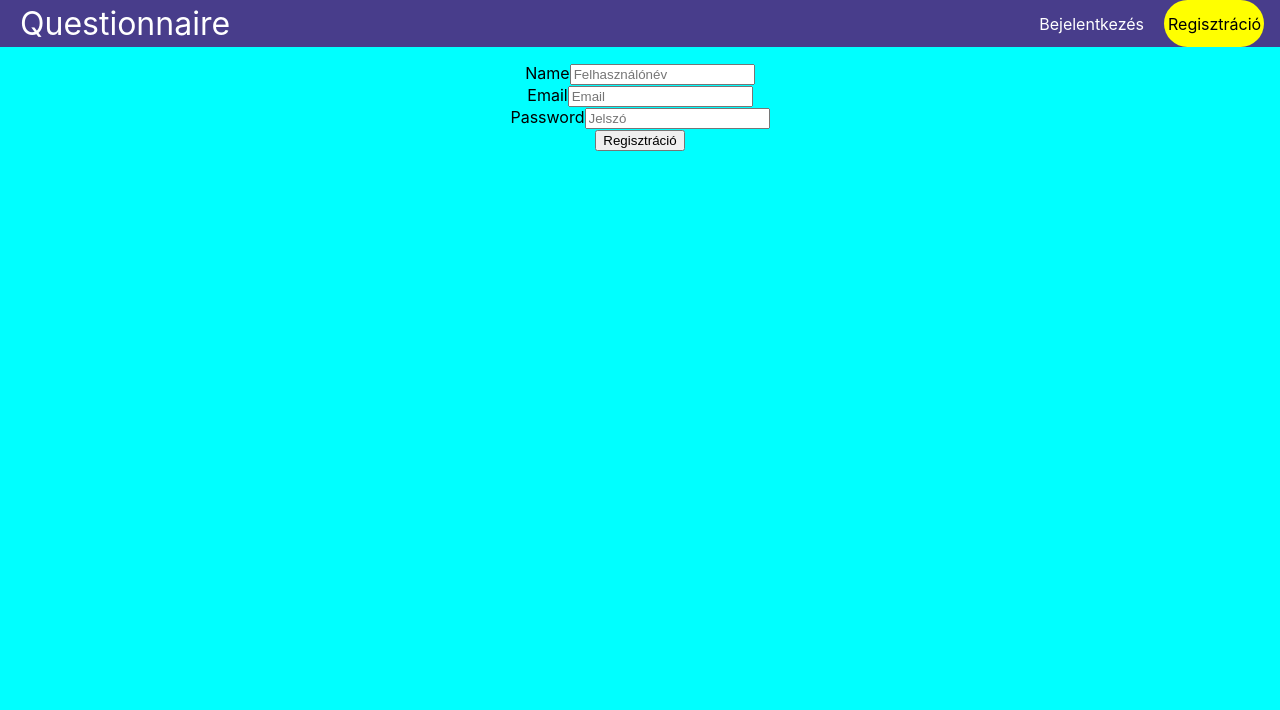
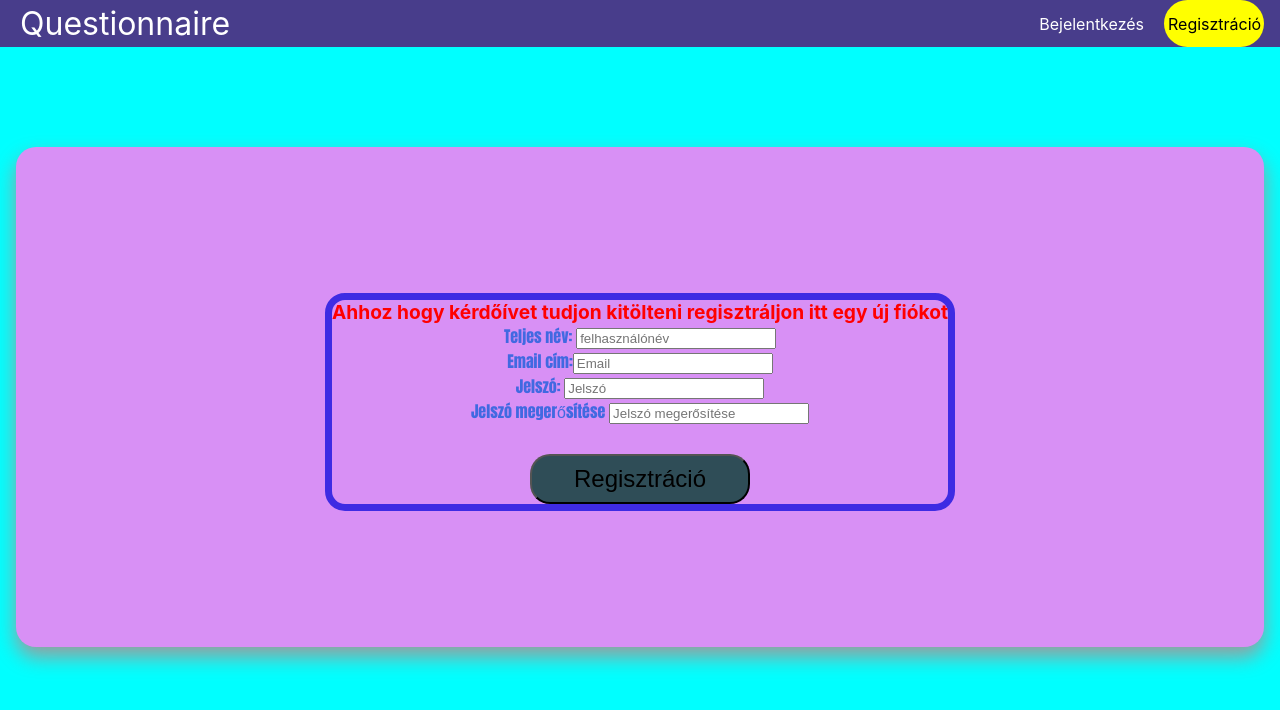
Before and after one commit to JaniITmer/Nagy-Projektmunka, a React (Create React App) app in the folder questionnaire/frontend/: page /register in a window 1280 px wide. Shown: the top 710 px of the page. Built offline with nearby package versions, Linux system fonts and the light colour scheme.

Commit message:
Register.js javítás

```diff
--- a/questionnaire/frontend/src/pages/Login.js
+++ b/questionnaire/frontend/src/pages/Login.js
@@ -8,7 +8,6 @@ import passwd_icon from '../images/password.png'
 
 export default function Login() {
     const [values, setValues] = useState({
-
         email: '',
         password: ''
     })
@@ -31,8 +30,6 @@ export default function Login() {
                 } else {
                     alert("Hibás felhasználónév vagy jelszó!");
                 }
-
-                console.log("siker");
             })
             .catch(err => console.log(err));
     }
--- a/questionnaire/frontend/src/pages/Register.js
+++ b/questionnaire/frontend/src/pages/Register.js
@@ -26,63 +26,43 @@ export default function Register() {
         axios.post('http://localhost:8081/questionnaire_db', values)
             .then(res => {
                 navigate('/login');
-                console.log("siker");
             })
             .catch(err => console.log(err));
     }
 
     return (
-        <div>
+        <div className='register-page'>
             <div>
-                <form action="" onSubmit={handleSubmit}>
-                    <div className='mb-3'>
-                        <label htmlFor="username">Name</label>
-                        <input type="text" placeholder='Felhasználónév' name='username'
-                        onChange={handleInput}/>
-                    </div>
-                    <div className='mb-3'>
-                        <label htmlFor="email">Email</label>
-                        <input type="email" placeholder='Email' name='email'
-                        onChange={handleInput}/>
-                    </div>
-                    <div className='mb-3'>
-                        <label htmlFor="password">Password</label>
-                        <input type="password" placeholder='Jelszó' name='password'
-                        onChange={handleInput}/>
-                    </div>
-                    <button type='submit'>Regisztráció</button>
-                </form>
-            </div>
-        </div>
-        /*
-        <div className='register-page'>
-            <div className="form">
                 <div className='header'>
-                    <div className="form-body red-rounded-border">
+                    <form className="form-body red-rounded-border" action="" onSubmit={handleSubmit}>
                         <div className='cim'>Ahhoz hogy kérdőívet tudjon kitölteni regisztráljon itt egy új fiókot</div>
                         <div className="username">
-                            <label className="form__label" for="username">Teljes név: </label>
-                            <input  type="text" name="" id="username"  className="form__input" placeholder="felhasználónév"/>
+                            <label className="form__label" htmlFor="username">Teljes név: </label>
+                            <input  type="text" id="username"  className="form__input" placeholder="felhasználónév"
+                            name="username" onChange={handleInput}/>
                         </div>
                         <div className="email">
-                            <label className="form__label" for="email">Email cím:</label>
-                            <input  type="email" id="email" className="form__input" placeholder="Email"/>
+                            <label className="form__label" htmlFor="email">Email cím:</label>
+                            <input  type="email" id="email" className="form__input" placeholder="Email"
+                            name="email" onChange={handleInput}/>
                         </div>
                         <div className="password">
-                            <label className="form__label" for="password">Jelszó: </label>
-                            <input className="form__input" type="password"  id="password" placeholder="Jelszó"/>
+                            <label className="form__label" htmlFor="password">Jelszó: </label>
+                            <input className="form__input" type="password"  id="password" placeholder="Jelszó"
+                            name="password" onChange={handleInput}/>
                         </div>
                         <div className="confirm-password">
-                            <label className="form__label" for="confirmPassword">Jelszó megerősítése </label>
-                            <input className="form__input" type="password" id="confirmPassword" placeholder="Jelszó megerősítése"/>
+                            <label className="form__label" htmlFor="confirmPassword">Jelszó megerősítése </label>
+                            <input className="form__input" type="password" id="confirmPassword" placeholder="Jelszó megerősítése"
+                            name="password" onChange={handleInput}/>
                         </div>
-                        <div class="footer">
-                            <button className="button" class="btn" type="submit"  variant="outlined">Regisztráció</button>
+                        <div className="footer">
+                            <button className="button" type="submit"  variant="outlined">Regisztráció</button>
                         </div>
-                    </div>
+                    </form>
                 </div>
             </div>
         </div>
-        */
+
     )
 }
```
